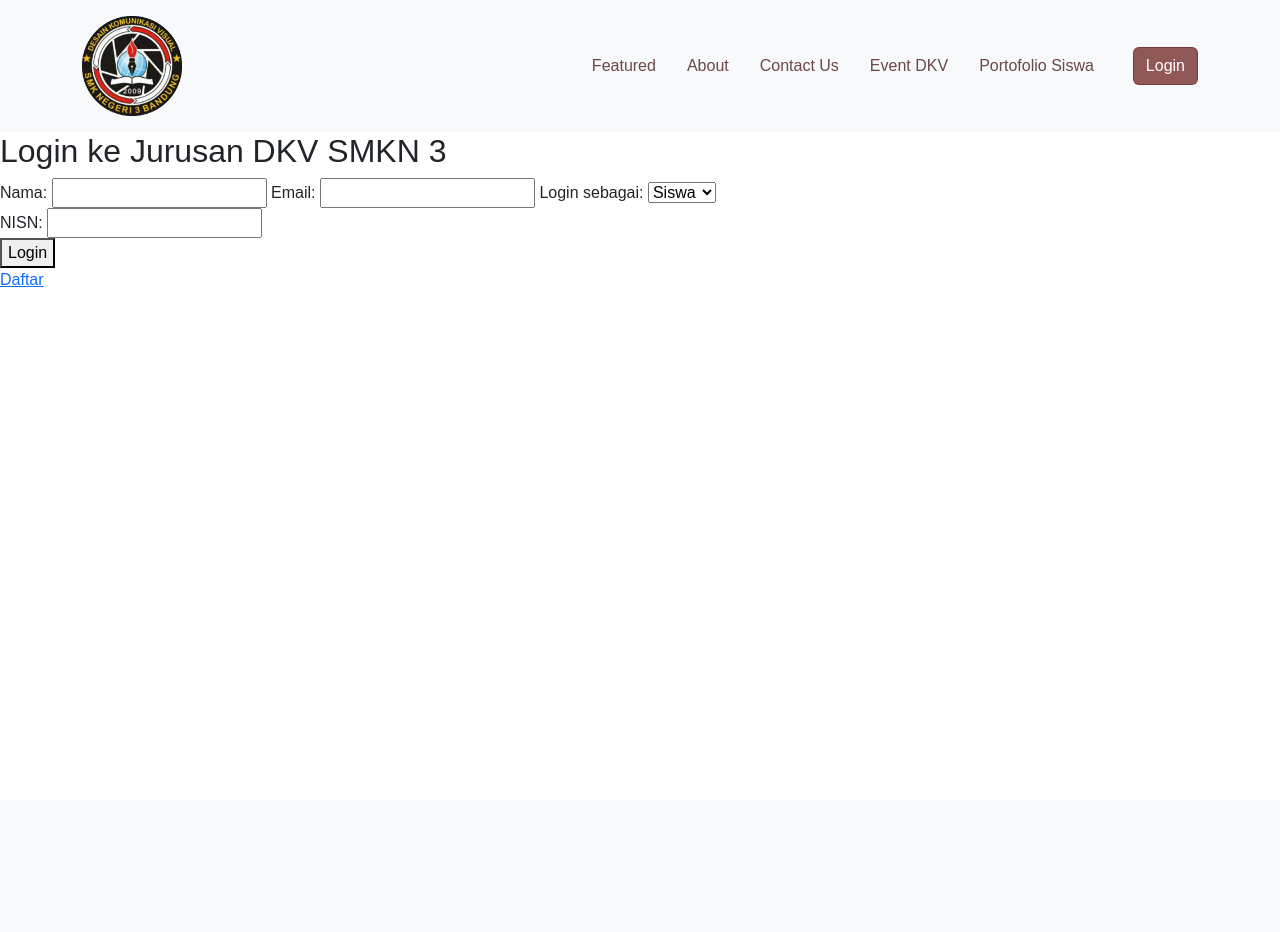
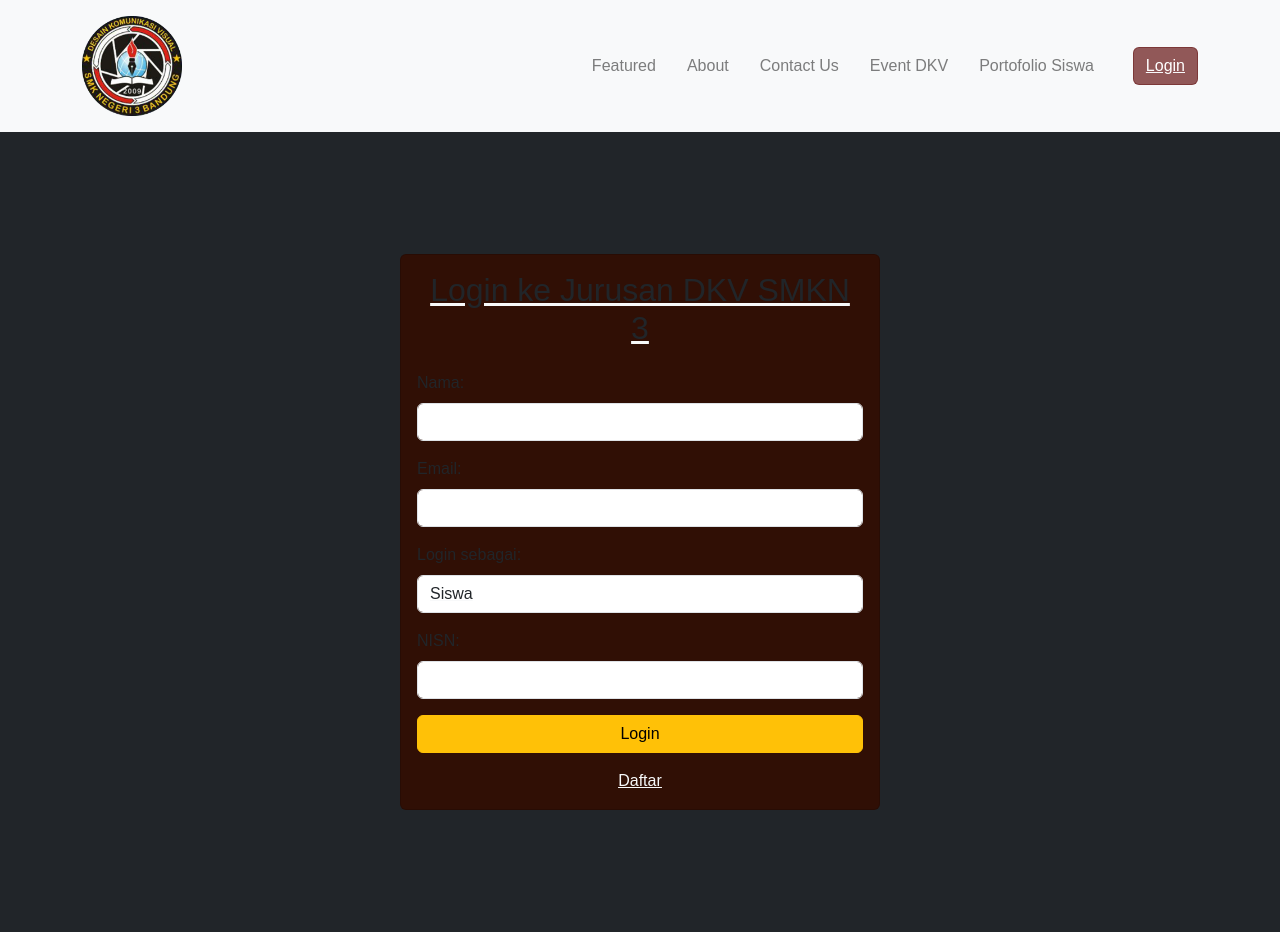
Before and after one commit to Kobidubidu/WebsiteSekolah_DCT, a PHP site: template pages/login.php in a window 1280 px wide. Before the commit the page ends 287 px from the top, so only its background shows below. Run offline with PHP 8.4, Linux system fonts and the light colour scheme; the template is opened without the code that fills it, so the values that code supplies are empty.

Commit message:
penyesuaian

```diff
--- a/assets/css/login.css
+++ b/assets/css/login.css
@@ -1,56 +1,28 @@
 body {
-    font-family: Arial, sans-serif;
-}
-
-.navbar-brand img {
-    height: 40px;
-}
-
-.navbar-nav .nav-link {
-    color: #333;
-    font-weight: 500;
-}
-
-.navbar-nav .btn {
-    background-color: #007bff;
-    color: white;
-}
-
-.login-section {
-    background-color: #0B507C;
-    color: white;
-    min-height: 80vh;
+    background-color: #300f05; /* Warna latar belakang */
 }
 
 .card {
-    background-color: #fff;
-    border: none;
-    border-radius: 10px;
+    border: none; /* Menghilangkan border pada kartu */
 }
 
-.form-label {
-    font-weight: 600;
+.card-title {
+    color: #ffcc00; /* Warna judul */
 }
 
-.user-icon {
-    text-align: center;
+.btn-warning {
+    background-color: #ffcc00; /* Warna tombol */
+    border: none; /* Menghilangkan border pada tombol */
 }
 
-.user-icon svg {
-    color: #FFC107;
+.btn-warning:hover {
+    background-color: #e6b800; /* Warna tombol saat hover */
 }
 
-.footer {
-    background-image: url('background-image.png'); /* Add the background image path */
-    background-size: cover;
-    color: #333;
+.text-light {
+    color: #ffffff; /* Warna teks untuk link */
 }
 
-.footer .social-icons img {
-    width: 24px;
-    margin-right: 10px;
+.text-light:hover {
+    text-decoration: underline; /* Menambahkan garis bawah pada hover */
 }
-
-.footer a {
-    color: #007bff;
-}
--- a/pages/login.php
+++ b/pages/login.php
@@ -7,43 +7,52 @@ session_start();
     <meta charset="UTF-8">
     <meta name="viewport" content="width=device-width, initial-scale=1.0">
     <title>Login - DKV SMKN 3</title>
-    <link rel="stylesheet" href="../WebsiteSekolah_DCT/assets/css/login.css">
+    <link href="https://stackpath.bootstrapcdn.com/bootstrap/4.5.2/css/bootstrap.min.css" rel="stylesheet">
+    <link rel="stylesheet" href="../assets/css/login.css">
 </head>
-<body>
-    <?php
-    include 'includes/header.php';
-    ?>
+<body class="bg-dark text-light">
+    <?php include 'includes/header.php'; ?>
 
-    <div class="login-container">
-        <h2>Login ke Jurusan DKV SMKN 3</h2>
+    <div class="container d-flex justify-content-center align-items-center min-vh-100">
+        <div class="card" style="width: 30rem; background-color: #300f05;">
+            <div class="card-body">
+                <h2 class="card-title text-center mb-4">Login ke Jurusan DKV SMKN 3</h2>
                 <form action="../actions/login_process.php" method="POST">
+                    <div class="form-group">
                         <label for="name">Nama:</label>
-            <input type="text" name="name" required>
-
+                        <input type="text" class="form-control" name="name" required>
+                    </div>
+                    <div class="form-group">
                         <label for="email">Email:</label>
-            <input type="email" name="email" required>
-
+                        <input type="email" class="form-control" name="email" required>
+                    </div>
+                    <div class="form-group">
                         <label for="role">Login sebagai:</label>
-            <select name="role" id="role" onchange="toggleFields()" required>
+                        <select class="form-control" name="role" id="role" onchange="toggleFields()" required>
                             <option value="user">Siswa</option>
                             <option value="admin">Admin</option>
                         </select>
-
-            <div id="user-fields">
+                    </div>
+                    <div id="user-fields" class="form-group">
                         <label for="nisn">NISN:</label>
-                <input type="text" name="nisn">
+                        <input type="text" class="form-control" name="nisn">
+                    </div>
+                    <div id="admin-fields" class="form-group" style="display: none;">
+                        <label for="pin_code">PIN Code (untuk admin):</label>
+                        <input type="password" class="form-control" name="pin_code">
+                    </div>
+                    <button class="btn btn-warning btn-block" type="submit">Login</button>
+                </form>
+                <div class="text-center mt-3">
+                    <a href="../pages/register.php" class="text-light">Daftar</a>
+                </div>
+            </div>
+        </div>
     </div>
 
-            <div id="admin-fields" style="display: none;">
-                <label for="pin_code">PIN Code (untuk admin):</label>
-                <input type="password" name="pin_code">
-            </div>
-
-            <button type="submit">Login</button>
-        </form>
-        <a href="..\pages\register.php">Daftar</a>
-    </div>
-
+    <script src="https://code.jquery.com/jquery-3.5.1.slim.min.js"></script>
+    <script src="https://cdn.jsdelivr.net/npm/@popperjs/core@2.9.2/dist/umd/popper.min.js"></script>
+    <script src="https://stackpath.bootstrapcdn.com/bootstrap/4.5.2/js/bootstrap.min.js"></script>
     <script>
         function toggleFields() {
             var role = document.getElementById("role").value;
```
Lines whose indentation alone changed are shown as unchanged.
